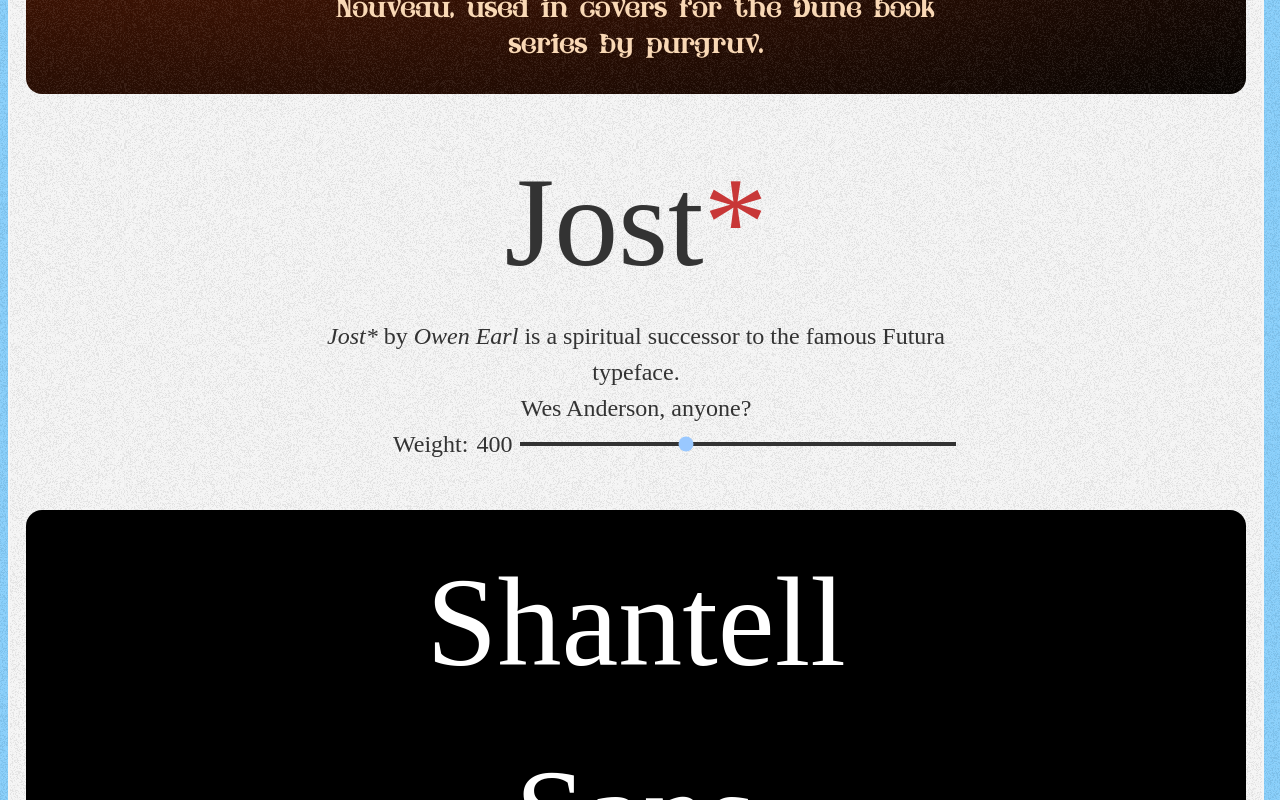
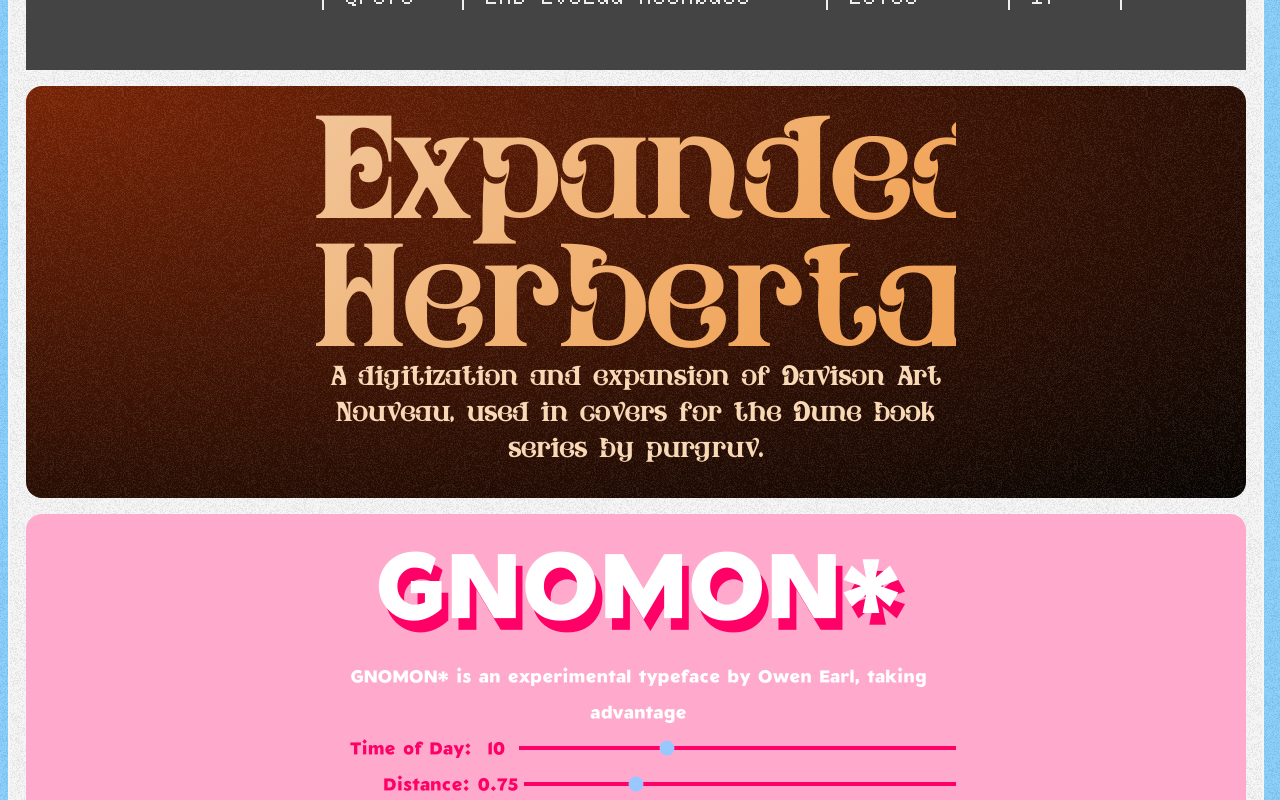
Before and after one commit to styxpilled/styxtype, a SvelteKit app: page / in a window 1280 px wide. Shown: the part 2000-2800 px from the top of the page. Built offline with nearby package versions, Linux system fonts and the light colour scheme; a web font is replaced by a local one.

Commit message:
feat: Gnomon font preview

```diff
--- /dev/null
+++ b/src/routes/fonts/Gnomon/Preview.svelte
@@ -0,0 +1,73 @@
+<script lang="ts">
+	let timeOfDay = $state(10);
+	const todMin = 6;
+	const todmax = 18;
+
+	let distance = $state(0.75);
+	const distMin = 0;
+	const distMax = 3;
+</script>
+
+<svelte:head>
+	<link rel="stylesheet" href="/font-source/Gnomon/index.css" />
+</svelte:head>
+
+<div class="preview">
+	<div class="title">
+		<h3 class="shadow" style:font-variation-settings={`"DIST" ${distance}, "TOTD" ${timeOfDay}`}>
+			GNOMON*
+		</h3>
+		<h3 style:font-variation-settings={`"DIST" 0, "TOTD" 6`}>GNOMON*</h3>
+	</div>
+	<p>
+		<a href="https://indestructibletype.com/Gnomon">GNOMON*</a> is an experimental typeface by
+		<a href="https://indestructibletype.com">Owen Earl</a>, taking advantage
+	</p>
+	<label>
+		<span class="label">Time of Day:</span><span class="static">{timeOfDay}</span>
+		<input type="range" bind:value={timeOfDay} min={todMin} max={todmax} step="0.05" />
+	</label>
+	<label>
+		<span class="label">Distance:</span><span class="static">{distance}</span>
+		<input type="range" bind:value={distance} min={distMin} max={distMax} step="0.05" />
+	</label>
+</div>
+
+<style>
+	.preview {
+		font-family: 'Gnomon Simple', 'Wingdings';
+		background-color: #ffaacc;
+		color: white;
+	}
+
+	.title {
+		position: relative;
+		font-size: 8rem;
+		height: 8rem;
+		width: 8ch;
+	}
+
+	h3 {
+		top: 0;
+		/* left: calc(50% - 3ch); */
+		position: absolute;
+		font-size: 8rem;
+		line-height: 1;
+	}
+
+	.shadow {
+		color: #ff0066;
+		font-variation-settings:
+			'DIST' 100,
+			'TOTD' 500;
+	}
+
+	.static {
+		display: inline-block;
+		width: 4ch;
+	}
+
+	label {
+		color: #ff0066;
+	}
+</style>
--- a/src/routes/fonts/list.ts
+++ b/src/routes/fonts/list.ts
@@ -1,8 +1,10 @@
 export const fonts = [
 	'Bagnard',
+	'Besley',
 	'Cooper',
 	'Departure Mono',
 	'Expanded Herbertarian',
+	'Gnomon',
 	'Jost',
 	'Shantell Sans',
 	'xkcd-script',
--- /dev/null
+++ b/static/font-source/Gnomon/index.css
@@ -0,0 +1,11 @@
+@font-face {
+	font-family: 'Gnomon Foreground';
+	src: local('Gnomon Foreground'), url('/font-source/Gnomon/Gnomon-Foreground.ttf');
+	font-weight: 400;
+}
+
+@font-face {
+	font-family: 'Gnomon Simple';
+	src: local('Gnomon Simple'), url('/font-source/Gnomon/Gnomon-Simple.ttf');
+	font-weight: 400;
+}
```
Also changed, not shown: static/font-source/Gnomon/Gnomon-Foreground.ttf (added), static/font-source/Gnomon/Gnomon-Simple.ttf (added), static/font-source/Gnomon/LICENSE.md (added), static/font-source/Gnomon/README.md (added).
